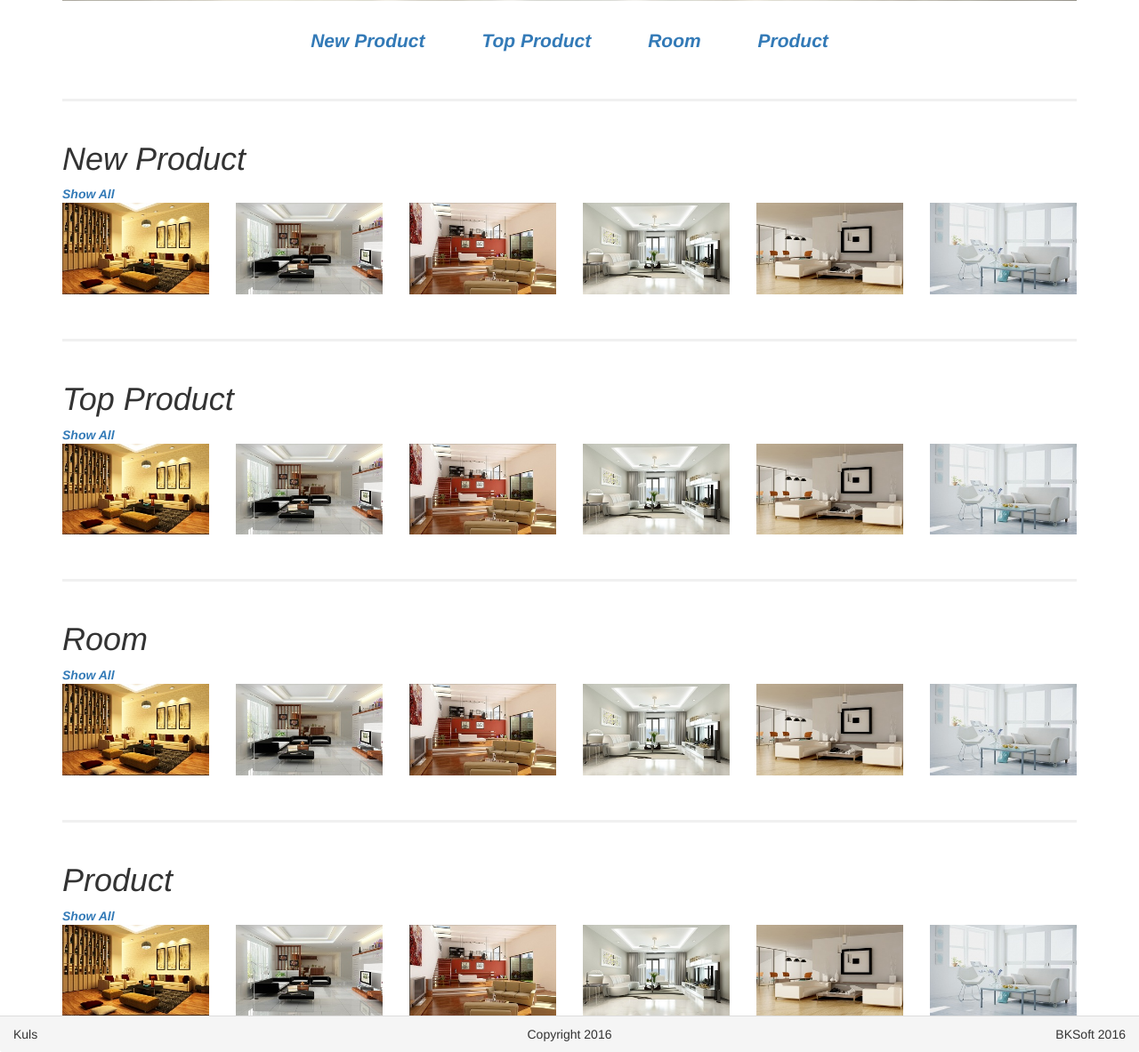
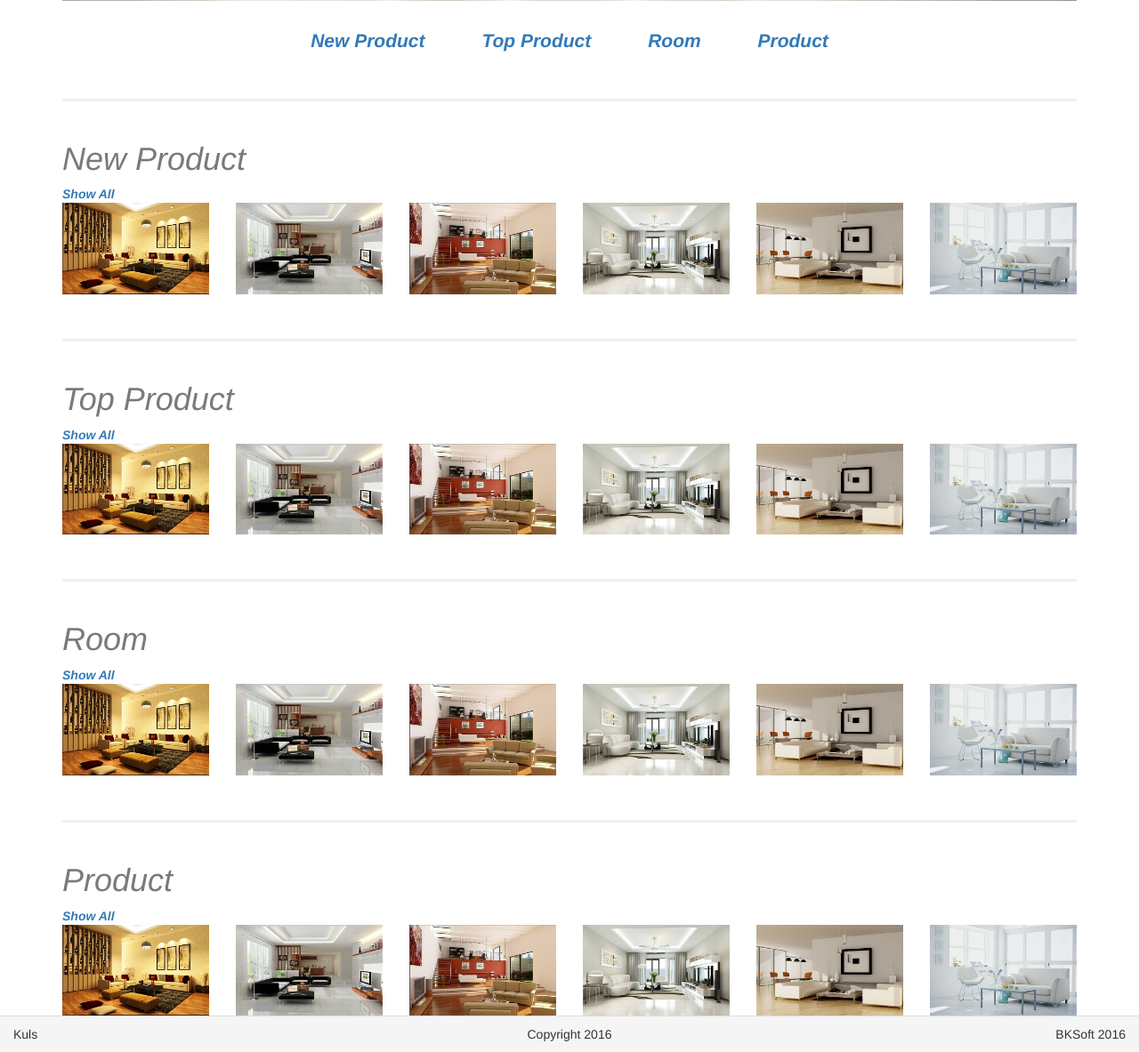
Before and after one commit to vietdat/LTWEB, a PHP site: page /Assignment1.html in a window 1280 px wide. Shown: the part 810-1993 px from the top of the page at 89% size. Run offline with PHP 8.4, Linux system fonts and the light colour scheme.

Commit message:
Mainpage

```diff
--- a/Mockup Mainpage/Assignment1.html
+++ b/Mockup Mainpage/Assignment1.html
@@ -30,7 +30,7 @@
          lastScrollTop = st;
       });
   </script>
-  <img src="img/bg.jpg" alt="NoLoading" style="width:100%;height:100%;position:fixed; z-index:-20; margin-top:0;top:0">
+  <img src="img/bgr.jpg" alt="NoLoading" style="width:100%;height:100%;position:fixed; z-index:-20; margin-top:0;top:0">
   <div id="header" class="page-header">
     <div class="logo">
       <img id="logo" src="logo.png" alt="No Loading" width="50" height="50"><span style="font-weight:bold"> BKSOFT</span>
--- a/Mockup Mainpage/style.css
+++ b/Mockup Mainpage/style.css
@@ -2,6 +2,9 @@ body{
   font-family: "Segoe UI Webfont","Helvetica Neue","Lucida Grande","Roboto","Ebrima","Nirmala UI","Gadugi","Segoe Xbox Symbol","Segoe UI Symbol","Meiryo UI","Khmer UI",
   "Tunga","Lao UI","Raavi","Iskoola Pota","Latha","Leelawadee","Microsoft YaHei UI","Microsoft JhengHei UI","Malgun Gothic","Estrangelo Edessa",
   "Microsoft Himalaya","Microsoft New Tai Lue","Microsoft PhagsPa","Microsoft Tai Le","Microsoft Yi Baiti","Mongolian Baiti","MV Boli","Myanmar Text","Cambria Math";
+}
+.room h1{
+  color:#7A797E;
 }
 div.page-header{
   margin-top:0;
```
